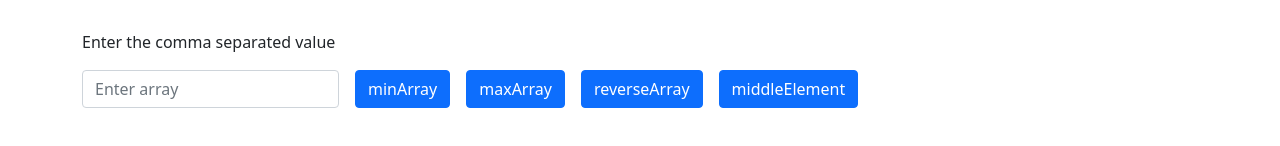
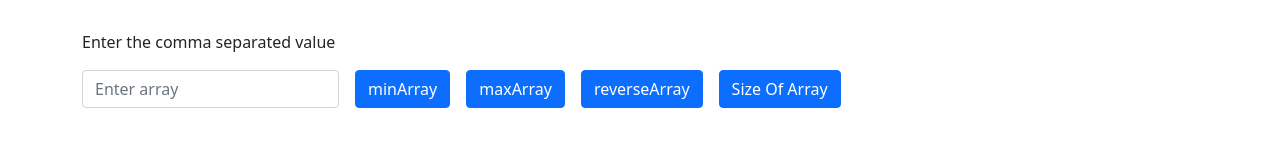
Before and after one commit to Chetana-Bhanarkar/Bootcoding-AngularJS, an Angular app in the folder even-odd-app/: page / in a window 1280 px wide. Shown: the part 332-478 px from the top of the page. Built offline with nearby package versions, Linux system fonts and the light colour scheme.

Commit message:
Basic logics on array in angular

```diff
--- a/even-odd-app/src/app/pages/array/array.component.html
+++ b/even-odd-app/src/app/pages/array/array.component.html
@@ -17,7 +17,7 @@
       <button type="submit" (click)="reverseArray()" class="btn btn-primary mb-3">reverseArray</button>
     </div>
     <div class="col-auto">
-      <button type="submit" (click)="middleElement()" class="btn btn-primary mb-3">middleElement</button>
+      <button type="submit" (click)="sizeOfArray()" class="btn btn-primary mb-3">Size Of Array</button>
     </div>
   </form>
 </div>
--- a/even-odd-app/src/app/pages/array/array.component.ts
+++ b/even-odd-app/src/app/pages/array/array.component.ts
@@ -45,5 +45,9 @@ export class ArrayComponent {
     this.result = "reverse array is  "+array;
   }
 
-
+  sizeOfArray(){
+    let nums = this.elements.split(',').map(Number);
+    let size = nums.length;
+    this.result = "The length of above array is " + size
+  }
 }
```
